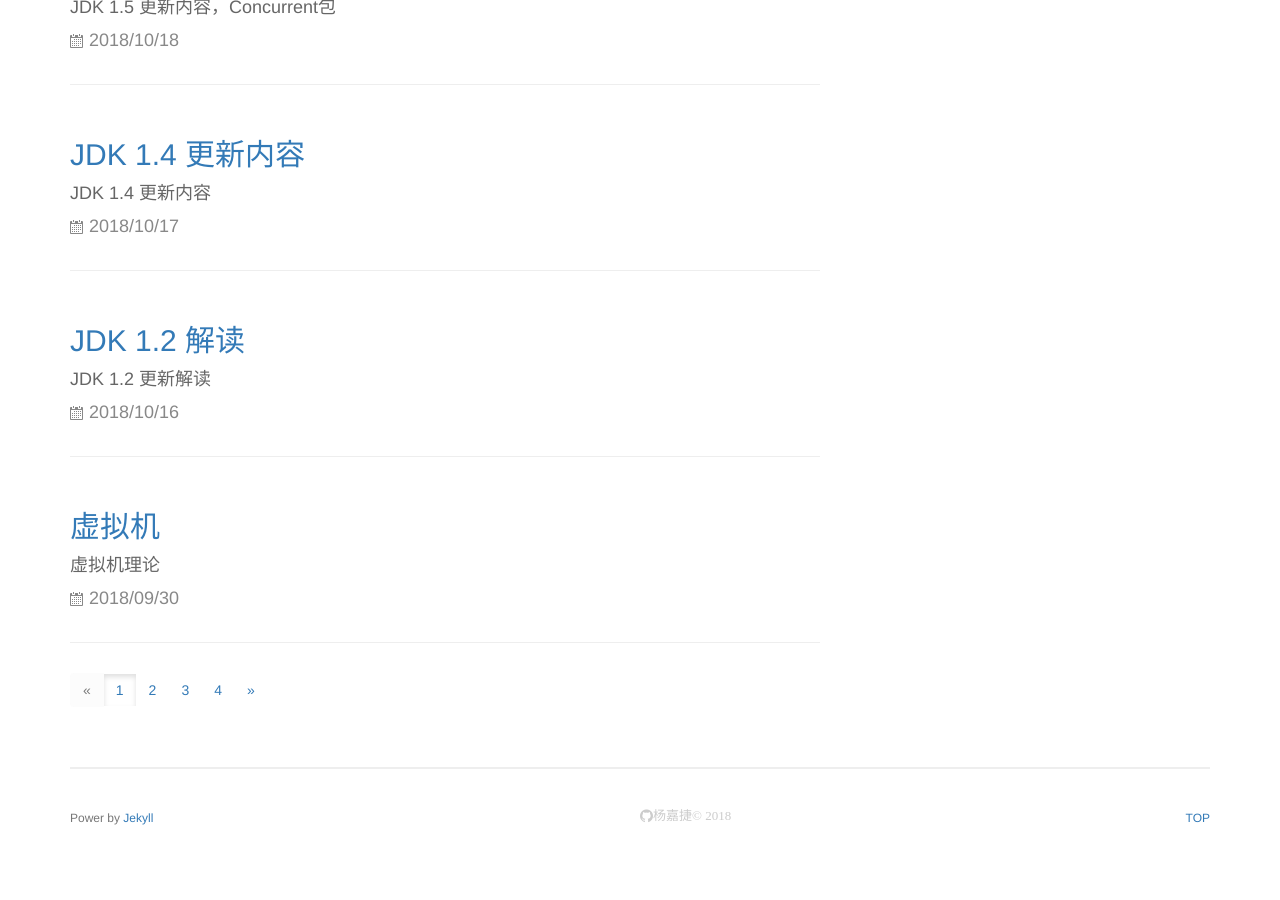
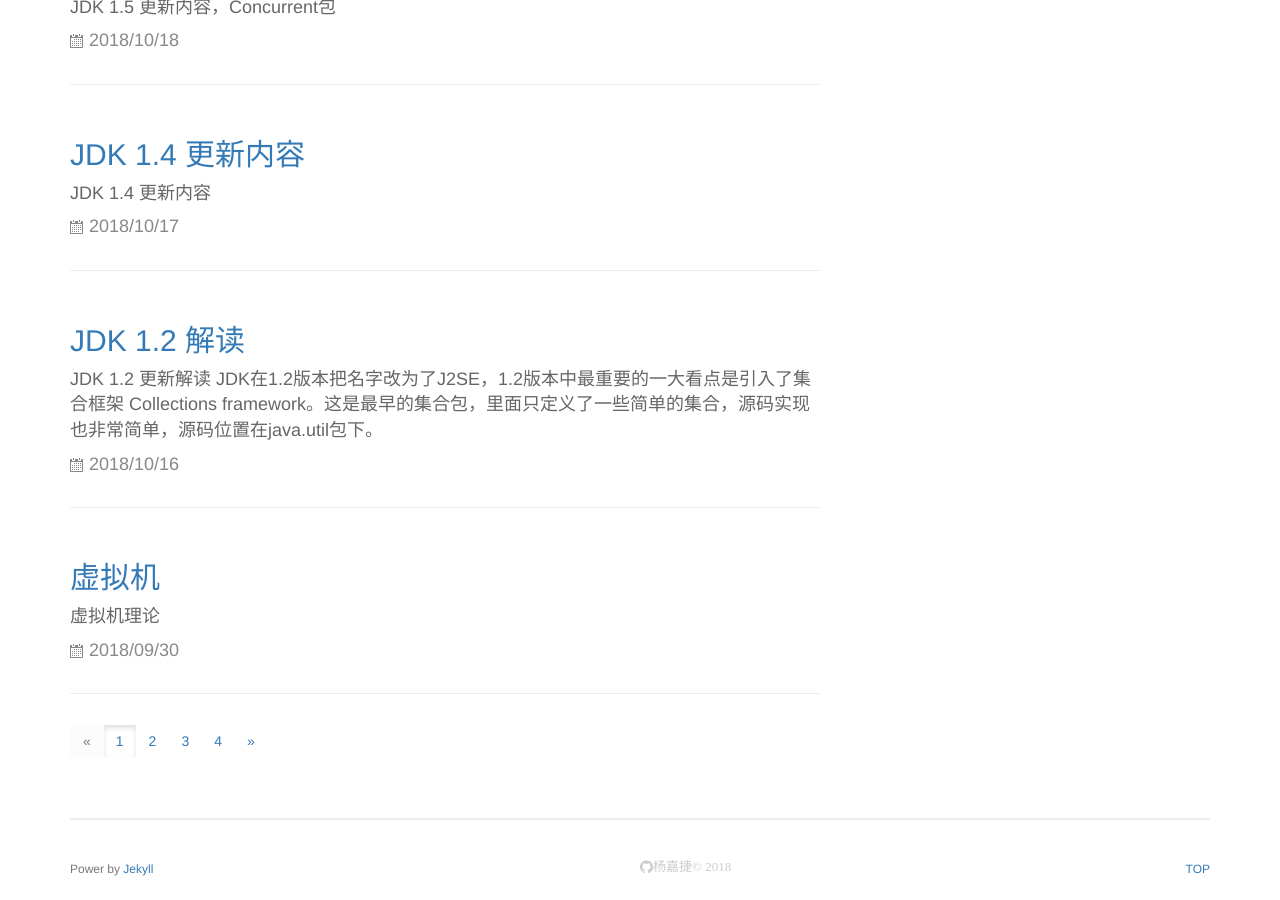
Before and after one commit to catslave/catslave.github.io, a Jekyll site: the page built from index.html, in a window 1280 px wide and 900 px high, scrolled down 1654 px. Built offline with Jekyll 4.4.1, drawn with Linux system fonts in a browser that asks for light colours; the list of posts is cut into pages by our own code; before the commit the page ends 2503 px from its top, so only the background shows below that.

Commit message:
update jdk1.2

```diff
--- a/_posts/2018-10-16-J2SE1.2.md
+++ b/_posts/2018-10-16-J2SE1.2.md
@@ -2,7 +2,7 @@
 layout: post
 title: JDK 1.2 解读
 category: JDK
-description: JDK 1.2 更新解读
+description: JDK 1.2 更新解读 JDK在1.2版本把名字改为了J2SE，1.2版本中最重要的一大看点是引入了集合框架 Collections framework。这是最早的集合包，里面只定义了一些简单的集合，源码实现也非常简单，源码位置在java.util包下。
 ---
 
 JDK在1.2版本把名字改为了J2SE，所以在6版本之前都叫这个名字，J2SE 1.2。
@@ -15,7 +15,7 @@ JDK在1.2版本把名字改为了J2SE，所以在6版本之前都叫这个名字
 
 集合框架的顶层接口，定义了集合的一些基本操作，比如size、isEmpty、contains、iterator、toArray、add、remove、clear。抽象类`AbstractCollection`实现了`Collection`集合，简化了集合实现步骤。实现了一些基本的方法，比如contains、toArray、remove、clear、toString方法，当然子类也可以重载这些方法，实现自己的定义。
 
-本文主要介绍基于List的ArrayList、LinkedList，基于Map的HashMap、TreeMap和WeakHashMap，基于Set的HashSet、TreeSet。
+本文主要介绍基于List接口实现的的ArrayList、LinkedList集合，基于Map接口实现的的HashMap、TreeMap和WeakHashMap集合，基于Set接口实现的的HashSet、TreeSet集合。
 
 ## AbstractList
 
```
Also changed, not shown: _posts/2017-06-29-ReadingNotes.MySQL-InnoDB.md (+1 -1 lines).
